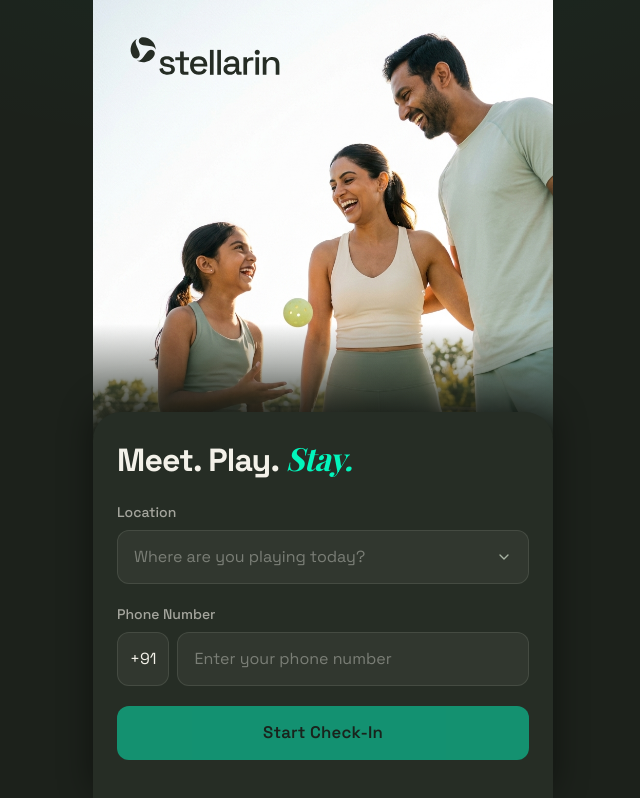
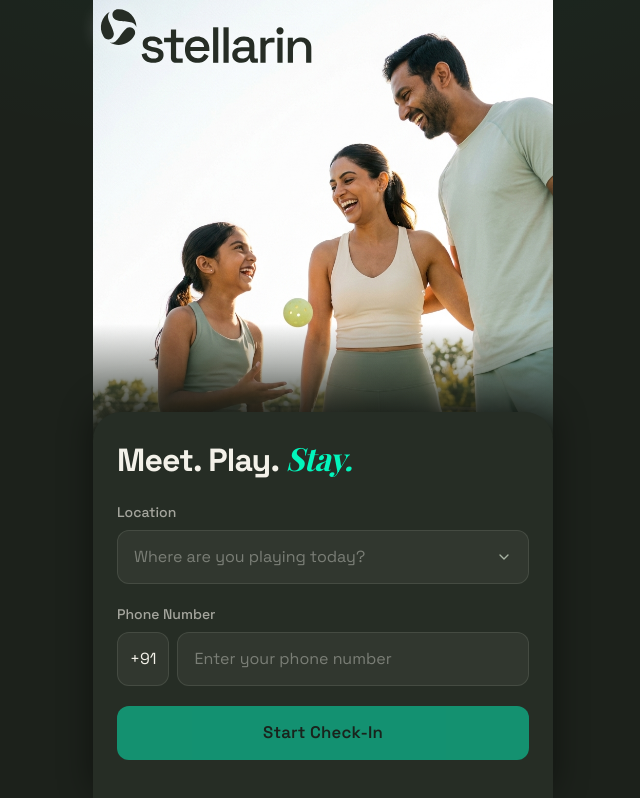
Before and after one commit to gowdhamand1998-2026/stellarin-checkin, a Next.js app: page / in a window 1280 px wide. Shown: the whole page, without its empty margins (317-957 px from the left). Built offline with nearby package versions, Linux system fonts and the light colour scheme.

Commit message:
Use brand Positive 1 logo top-left

```diff
--- a/app/page.tsx
+++ b/app/page.tsx
@@ -70,10 +70,10 @@ export default function LandingPage() {
           backgroundPosition: "center 22%",
         }}
       >
-        {/* Stellarin logo in the top-left corner (black wordmark) */}
+        {/* Stellarin logo in the top-left corner (brand positive wordmark) */}
         {/* eslint-disable-next-line @next/next/no-img-element */}
         <img
-          src="/stellarin-logo-dark.svg"
+          src="/stellarin-logo-positive.svg"
           alt="Stellarin"
           className="absolute left-0 top-0 w-56 drop-shadow-[0_1px_10px_rgba(255,255,255,0.6)]"
         />
```
Also changed, not shown: brand assets/Stellarin-Logos/Stellarin-Logo_Positive 1.svg (added), public/stellarin-logo-positive.svg (added).
